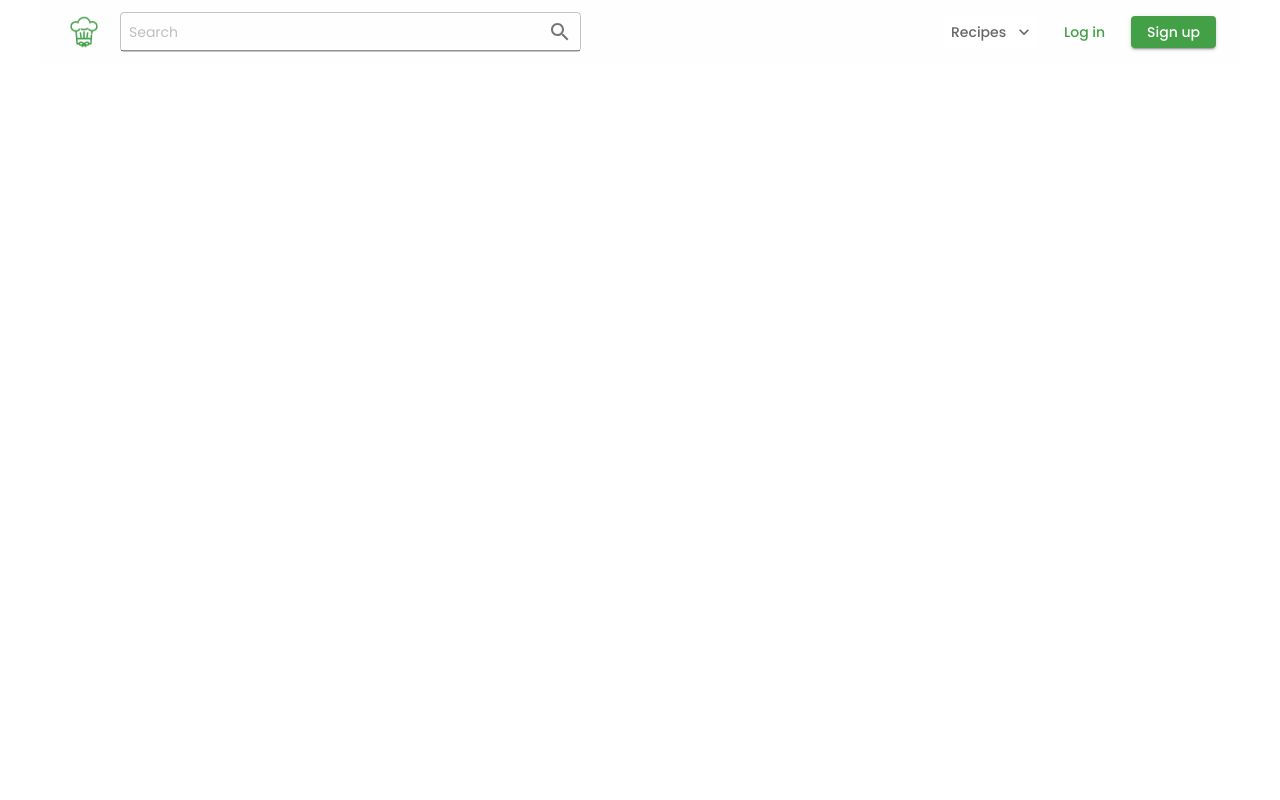
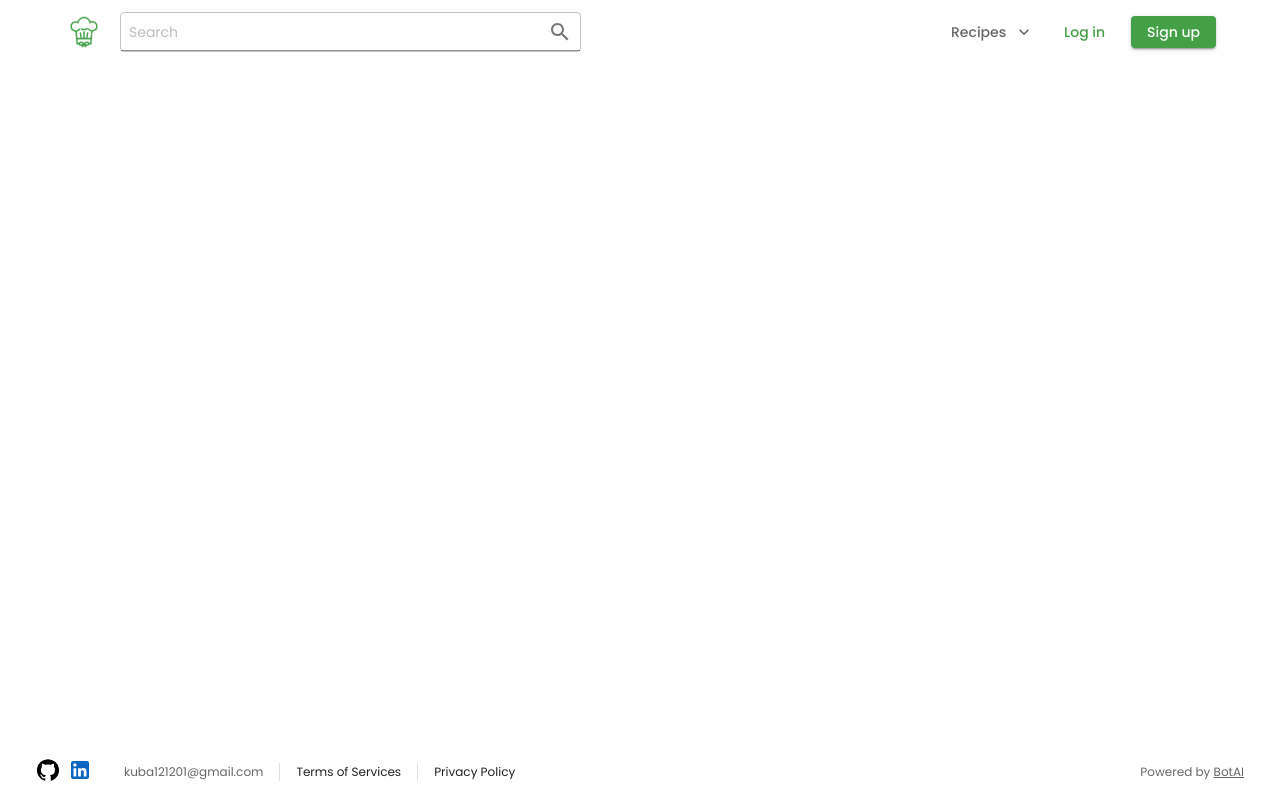
Before and after one commit to KubaBaniak/speedrun-leftovers, a React (Vite) app in the folder frontend/: page / in a window 1280 px wide. Built offline with nearby package versions, Linux system fonts and the light colour scheme.

Commit message:
feat: add footer

```diff
--- a/frontend/package.json
+++ b/frontend/package.json
@@ -22,6 +22,8 @@
     "react-router-dom": "6.23.1"
   },
   "devDependencies": {
+    "@swc/cli": "0.4.0",
+    "@swc/core": "1.6.6",
     "@testing-library/jest-dom": "6.4.6",
     "@testing-library/react": "16.0.0",
     "@types/react": "18.3.3",
@@ -37,5 +39,8 @@
     "typescript": "5.2.2",
     "vite": "5.3.1",
     "vitest": "1.6.0"
+  },
+  "optionalDependencies": {
+    "@rollup/rollup-linux-x64-gnu": "4.9.5"
   }
 }
--- /dev/null
+++ b/frontend/src/components/footer/Footer.tsx
@@ -0,0 +1,27 @@
+import { styled } from '@mui/material';
+import Box from '@mui/material/Box';
+import SocialMediaSection from './SocialMediaSection';
+import FooterMenu from './FooterMenu';
+import PowerBySection from './PoweredBySection';
+
+export default function Footer() {
+  return (
+    <FooterContainer>
+      <SocialMediaSection />
+      <FooterMenu />
+      <PowerBySection />
+    </FooterContainer>
+  )
+}
+
+
+const FooterContainer = styled(Box)({
+  display: 'flex',
+  alignItems: 'center',
+  padding: '8px 36px',
+  position: 'fixed',
+  bottom: '0px',
+  width: '100%',
+  height: '56px',
+  gap: '32px',
+})
--- /dev/null
+++ b/frontend/src/components/footer/FooterMenu.tsx
@@ -0,0 +1,49 @@
+import { Box, Divider, Link, styled } from "@mui/material"
+
+const footerRoutes = [
+  {
+    label: 'Terms of Services',
+    path: '/terms-of-services'
+  },
+  {
+    label: 'Privacy Policy',
+    path: '/privacy-policy'
+  }
+]
+
+export default function FooterMenu() {
+  return (
+    <FooterMenuContainer>
+      <ContactEmail >kuba121201@gmail.com</ContactEmail>
+      <Divider orientation="vertical" flexItem />
+      {
+        footerRoutes.map((route, i) => (
+          <>
+            <FooterMenuItem href={route.path}>{route.label}
+            </FooterMenuItem>
+            {i < footerRoutes.length - 1 && <Divider orientation="vertical" flexItem />}
+          </>
+        ))
+      }
+
+    </FooterMenuContainer>
+  )
+}
+
+const FooterMenuContainer = styled(Box)({
+  display: 'flex',
+  alignItems: 'center',
+  gap: '16px',
+})
+
+const ContactEmail = styled('p')(({ theme }) => ({
+  fontSize: '12px',
+  fontFamily: theme.typography.fontFamily,
+  color: theme.palette.text.secondary,
+}))
+
+const FooterMenuItem = styled(Link)(({ theme }) => ({
+  fontSize: '12px',
+  fontFamily: theme.typography.fontFamily,
+  color: theme.palette.text.primary,
+}))
--- /dev/null
+++ b/frontend/src/components/footer/PoweredBySection.tsx
@@ -0,0 +1,20 @@
+import { styled } from "@mui/material";
+
+export default function PowerBySection() {
+  return (
+    <TextSection>
+      Powered by <DecoratedText>BotAI</DecoratedText>
+    </TextSection>
+  )
+}
+
+const TextSection = styled('p')(({ theme }) => ({
+  marginLeft: 'auto',
+  fontSize: '12px',
+  fontFamily: theme.typography.fontFamily,
+  color: theme.palette.text.secondary,
+}))
+
+const DecoratedText = styled('span')({
+  textDecoration: 'underline',
+})
--- /dev/null
+++ b/frontend/src/components/footer/SocialMediaSection.tsx
@@ -0,0 +1,22 @@
+import GitHubIcon from '@mui/icons-material/GitHub';
+import LinkedInIcon from '@mui/icons-material/LinkedIn';
+import Box from '@mui/material/Box';
+import { Link, styled } from '@mui/material';
+
+export default function SocialMediaSection() {
+  return (
+    <SocialMediaContainer>
+      <Link href="https://github.com/KubaBaniak"><GitHubIcon /></Link>
+      <Link href="https://www.linkedin.com/in/jakub-urbaniak-941405237/"><StyledLinkedInIcon /></Link>
+    </SocialMediaContainer>
+  )
+}
+
+const SocialMediaContainer = styled(Box)({
+  display: 'flex',
+  gap: '8px',
+})
+
+const StyledLinkedInIcon = styled(LinkedInIcon)({
+  color: '#0a66c2',
+})
--- a/frontend/src/pages/HomePage/HomePage.tsx
+++ b/frontend/src/pages/HomePage/HomePage.tsx
@@ -1,5 +1,11 @@
+import Footer from '../../components/footer/Footer';
 import Navbar from '../../components/navbar/Navbar';
 
 export default function HomePage() {
-  return <Navbar />;
+  return (
+    <>
+      <Navbar />
+      <Footer />
+    </>
+  )
 }
```
Also changed, not shown: 1 other file (tests, documents, lock files or other folders).
